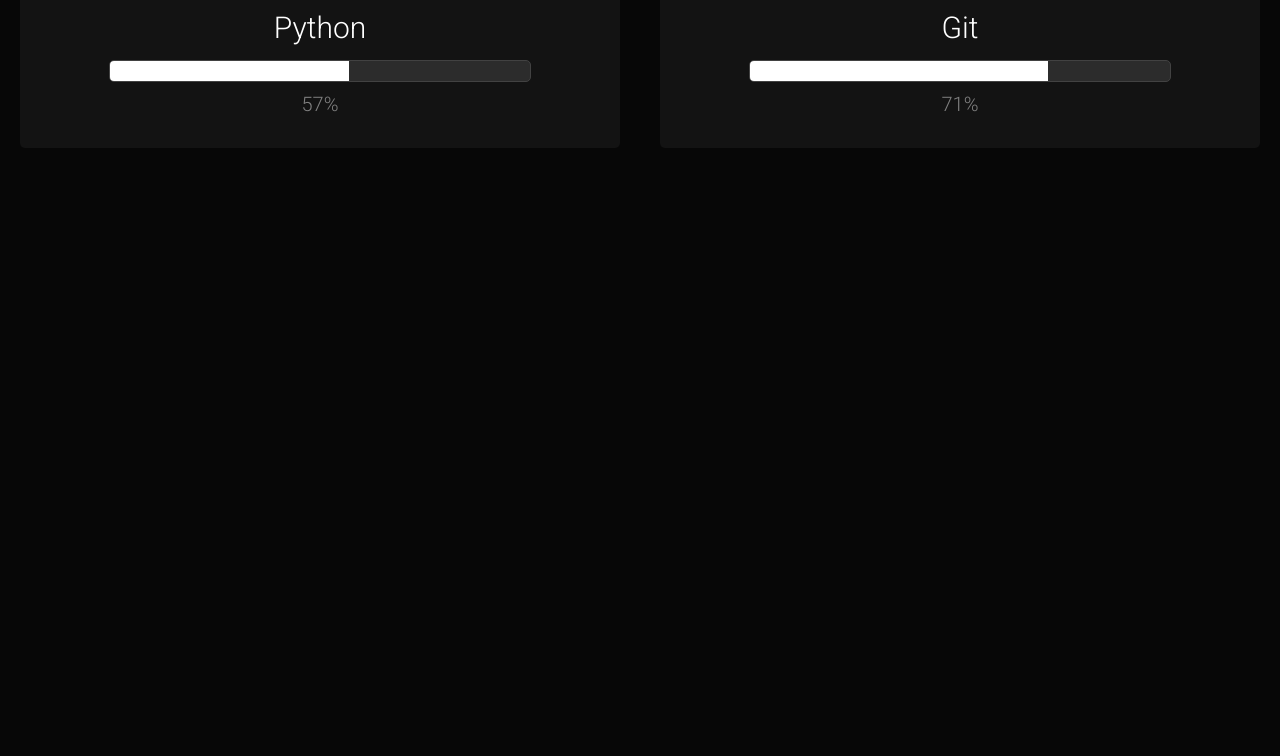
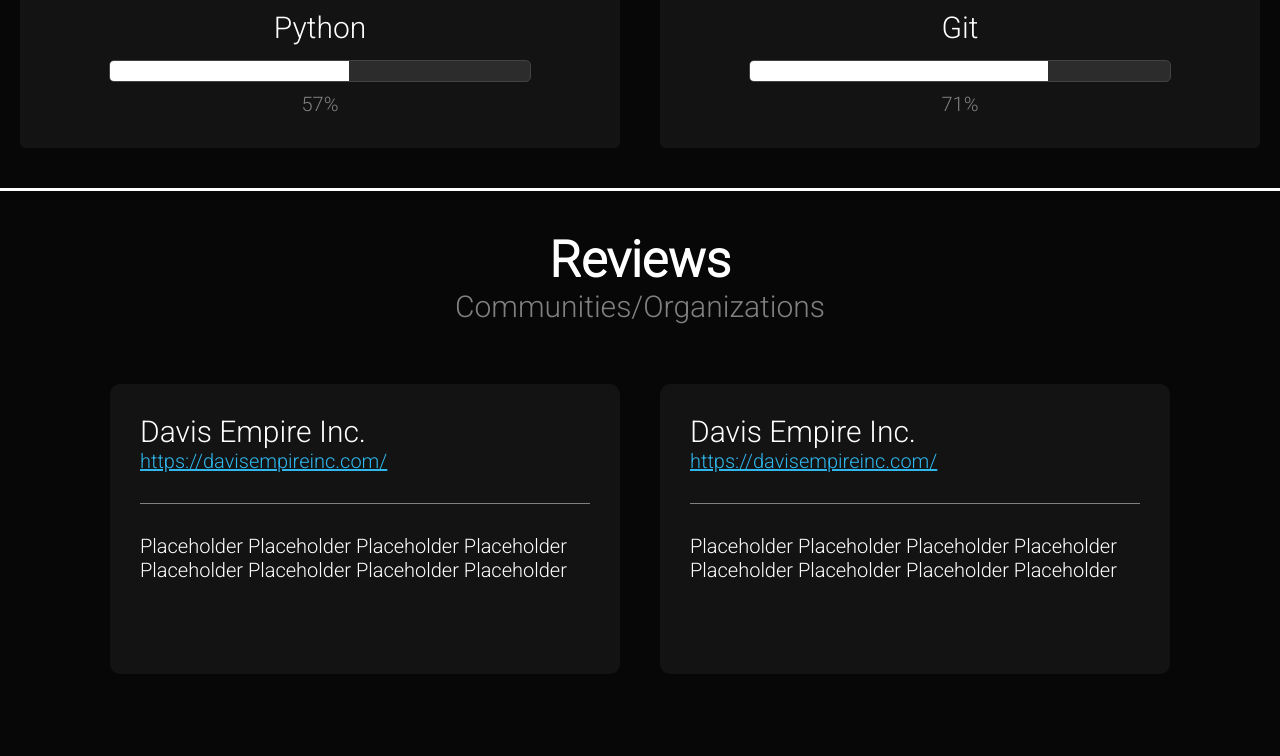
Before and after one commit to Salint/portfolio, a React (Create React App) app: page / in a window 1280 px wide. Shown: the part 2018-2774 px from the top of the page. Before the commit the page ends 2206 px from the top, so only its background shows below. Built offline with nearby package versions, Linux system fonts and the light colour scheme.

Commit message:
Add reviews

```diff
--- a/src/App.js
+++ b/src/App.js
@@ -6,6 +6,7 @@ import Navbar from "./components/Navbar";
 import Header from "./components/Header";
 import About from "./components/About";
 import Skills from "./components/Skills";
+import Reviews from "./components/Reviews";
 
 const App = () => (
 	<>
@@ -13,6 +14,7 @@ const App = () => (
 		<Header />
 		<About />
 		<Skills />
+		<Reviews />
 	</>
 );
 
--- /dev/null
+++ b/src/assets/style/reviews.css
@@ -0,0 +1,56 @@
+section#reviews {
+	border-top: 3px solid white;
+	text-align: center;
+	padding: 40px 0;
+}
+section#reviews h1 {
+	font-size: 50px;
+}
+section#reviews h2 {
+	font-size: 30px;
+	color: gray;
+	font-weight: lighter;
+}
+section#reviews div.section {
+	width: 1100px;
+	margin: 40px auto;
+	display: flex;
+	flex-wrap: wrap;
+}
+section#reviews div.section div.review {
+	background: #131313;
+	flex: 1 0 40%;
+	margin: 20px;
+	padding: 20px 30px;
+	text-align: left;
+	height: 250px;
+	border-radius: 10px;
+}
+section#reviews div.section div.review div.info {
+	border-bottom: 1px solid gray;
+	margin-top: 10px;
+	padding-bottom: 30px;
+}
+section#reviews div.section div.review div.info label {
+	font-size: 30px;
+}
+section#reviews div.section div.review div.info a {
+	font-size: 20px;
+	color: rgb(48, 184, 238);
+}
+section#reviews div.section div.review div.content {
+	margin-top: 30px;
+}
+section#reviews div.section div.review div.content p {
+	font-size: 20px;
+}
+@media (max-width: 1200px) {
+	section#reviews div.section{
+		width: 90%;
+	}
+}
+@media (max-width: 1150px) {
+	section#reviews div.section div.review {
+		height: auto;
+	}
+}
--- /dev/null
+++ b/src/components/Reviews.js
@@ -0,0 +1,54 @@
+import React from "react";
+
+import "../assets/style/reviews.css"
+
+const Reviews = () => (
+	<section id="reviews">
+		<h1>Reviews</h1>
+		<h2>Communities/Organizations</h2>
+		<div className="section">
+			<div className="review">
+				<div className="info">
+					<label>Davis Empire Inc.</label>
+					<br />
+					<a href="https://davisempireinc.com/">https://davisempireinc.com/</a>
+				</div>
+				<div className="content">
+					<p>Placeholder Placeholder Placeholder Placeholder Placeholder Placeholder Placeholder Placeholder</p>
+				</div>
+			</div>
+			<div className="review">
+				<div className="info">
+					<label>Davis Empire Inc.</label>
+					<br />
+					<a href="https://davisempireinc.com/">https://davisempireinc.com/</a>
+				</div>
+				<div className="content">
+					<p>Placeholder Placeholder Placeholder Placeholder Placeholder Placeholder Placeholder Placeholder</p>
+				</div>
+			</div>
+		</div>
+		<br />
+		<h2>Individuals</h2>
+		<div className="section">
+			<div className="review">
+				<div className="info">
+					<label>Trapez</label>
+				</div>
+				<div className="content">
+					<p>Really cool guy, made me a website to showcase my Blender 3D Art, the site looked great, color choice was nice too and the website had everything I needed, made it in less than a day, my N1 go to whenever I have questions related to coding etc.</p>
+				</div>
+			</div>
+			<div className="review">
+				<div className="info">
+					<label>Mayo</label>
+				</div>
+				<div className="content">
+					<p>Cringe sometimes, but cool teen most of the time. Great developer, helped me learn few stuff. He can do anything, literally anything, first person to ask a question to: Salint.</p>
+				</div>
+			</div>
+		</div>
+	</section>
+);
+
+export default Reviews;
```
